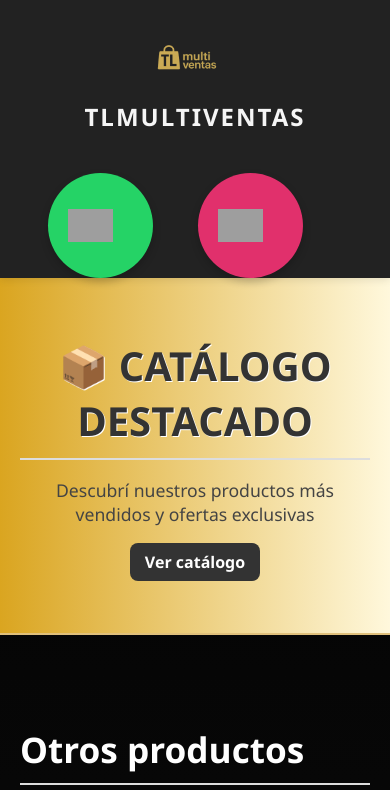
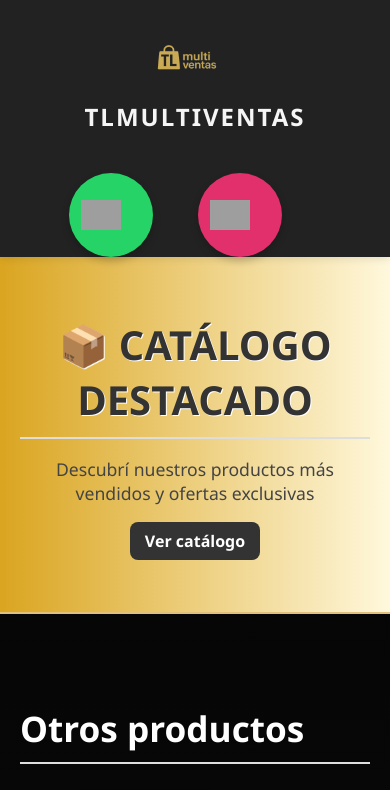
Before and after one commit to catalogotlmultiventas/catalogoo, a plain HTML site: page index.html in a window 390 px wide. Shown: the top 790 px of the page. Drawn offline with Linux system fonts and the light colour scheme; grey boxes are pictures that could not be loaded.

Commit message:
Update index.html

```diff
--- a/index.html
+++ b/index.html
@@ -33,7 +33,7 @@
     }
     .social-icons {
       display: flex;
-      gap: 30px; /* Más espacio entre los iconos */
+      gap: 25px; /* Más espacio entre los iconos */
       position: absolute;
       right: 20px;
       top: 20px;
@@ -42,10 +42,10 @@
       text-decoration: none;
       position: relative;
       display: inline-block;
-      width: 70px;
-      height: 70px;
+      width: 60px;
+      height: 60px;
       border-radius: 50%;
-      padding: 10px;
+      padding: 8px;
       box-shadow: 0 4px 8px rgba(0, 0, 0, 0.2);
       transition: transform 0.3s ease;
       display: flex;
@@ -207,12 +207,12 @@
         font-size: 1.5em;
       }
       .social-icons img {
-        width: 45px; /* Más grande */
+        width: 40px; /* Ajuste para móvil */
       }
       .social-icons a {
-        width: 75px;
-        height: 75px;
-        padding: 15px;
+        width: 60px;
+        height: 60px;
+        padding: 12px;
       }
       .social-icons {
         gap: 45px; /* Más separación */
@@ -346,4 +346,9 @@
 
   <footer>
     <div class="footer-line">
-      <img src="
+      <span>&copy; 2025 TLMULTIVENTAS. Todos los derechos reservados.</span>
+    </div>
+  </footer>
+
+</body>
+</html>
```
